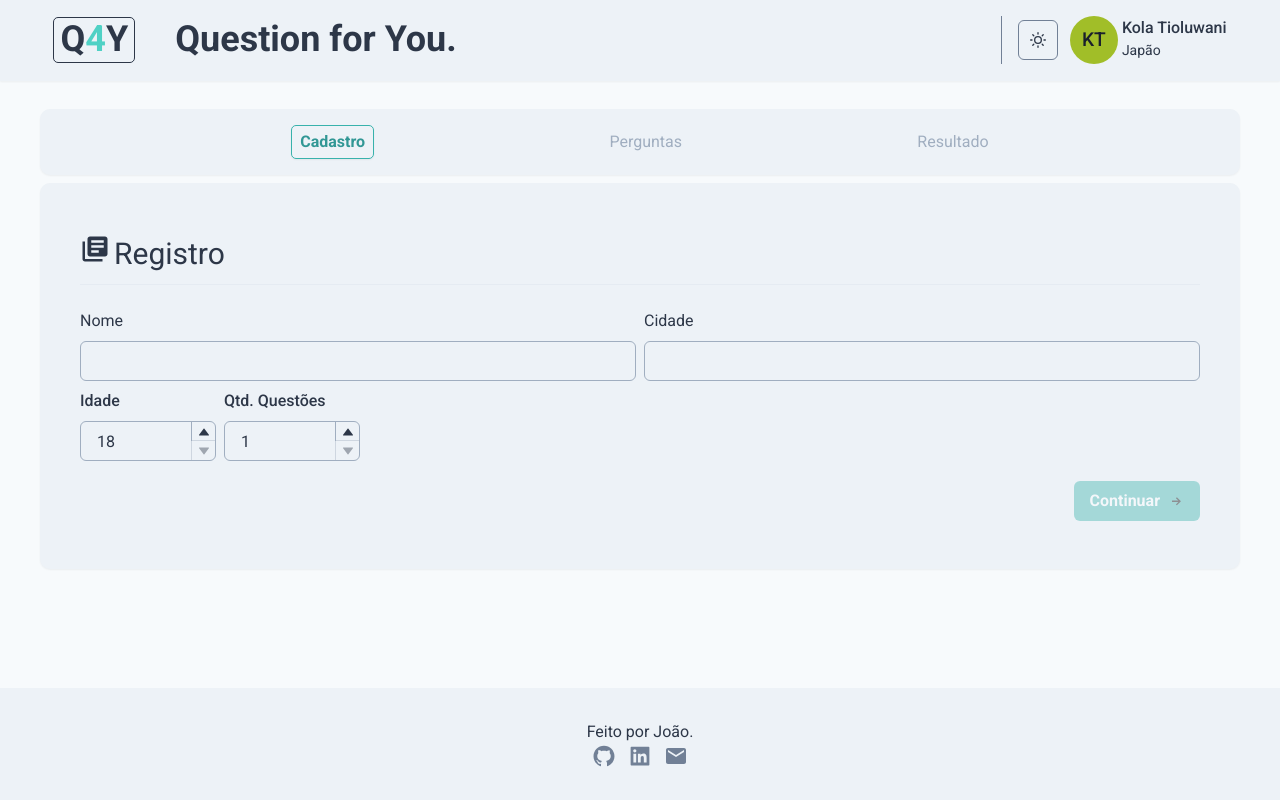
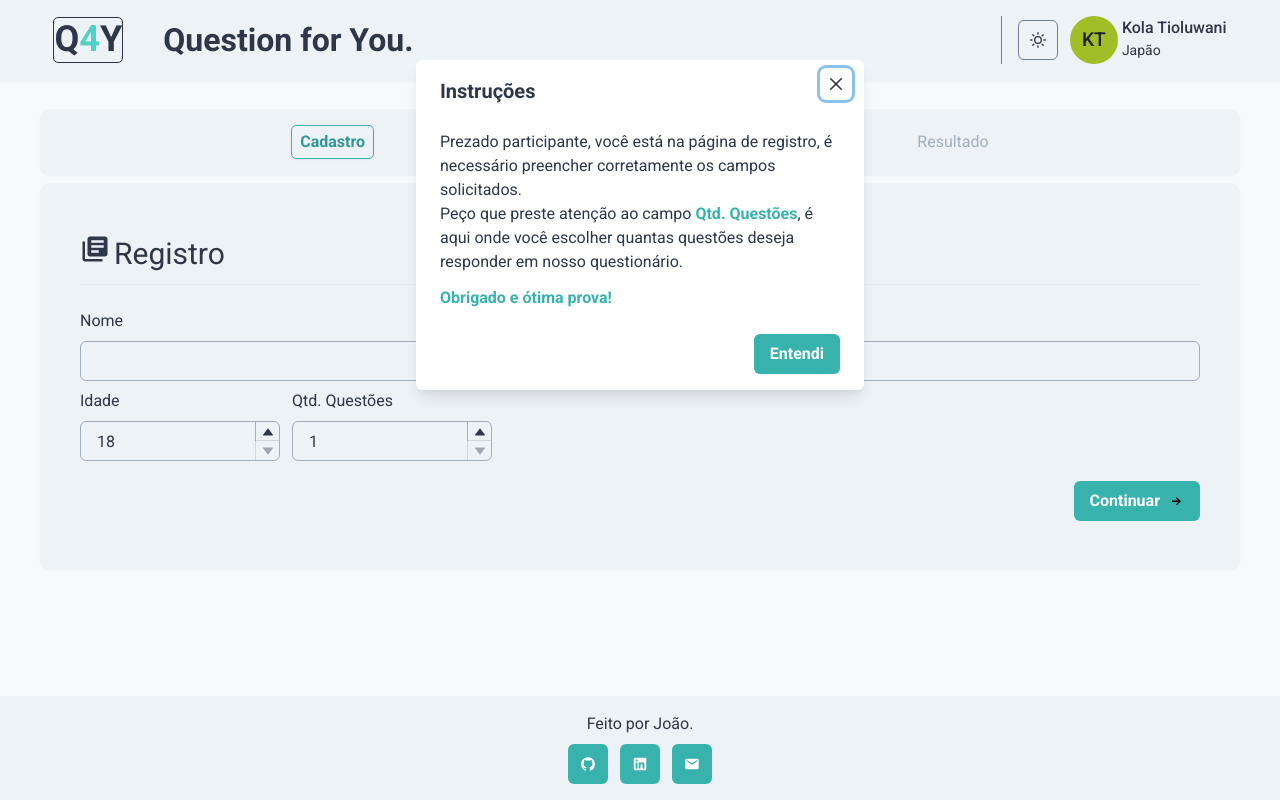
Before and after one commit to Joao-vi/questions-app, a React (Create React App) app: page / in a window 1280 px wide. Built offline with nearby package versions, Linux system fonts and the light colour scheme.

Commit message:
Pagina de cadastro DONE

```diff
--- a/package.json
+++ b/package.json
@@ -20,6 +20,7 @@
     "react-dom": "^17.0.2",
     "react-hook-form": "^7.17.5",
     "react-icons": "^4.3.1",
+    "react-router-dom": "^5.3.0",
     "react-scripts": "4.0.3",
     "typescript": "^4.4.4",
     "web-vitals": "^1.1.2"
--- a/src/components/Footer/index.tsx
+++ b/src/components/Footer/index.tsx
@@ -3,6 +3,7 @@ import {
   Flex,
   HStack,
   Text,
+  IconButton,
   Icon,
   useColorModeValue,
 } from "@chakra-ui/react";
@@ -16,15 +17,30 @@ export function Footer() {
       as="footer"
       bgColor={useColorModeValue("gray.100", "gray.700")}
       boxShadow="sm"
-      p="8"
+      p="4"
       justifySelf="flex-end"
     >
       <Flex alignItems="center" justifyContent="center" flexDir="column">
         <Text as="p">Feito por João.</Text>
-        <HStack color="gray.500" spacing="3" fontSize="24px">
-          <Icon as={AiFillGithub} />
-          <Icon as={AiFillLinkedin} />
-          <Icon as={MdEmail} />
+        <HStack color="gray.500" spacing="3" fontSize="24px" mt="2">
+          <IconButton
+            bgColor="teal.400"
+            aria-label="Perfil GitHub"
+            colorScheme="teal"
+            icon={<Icon as={AiFillGithub} />}
+          />
+          <IconButton
+            aria-label="Perfil LinkedIn"
+            bgColor="teal.400"
+            colorScheme="teal"
+            icon={<Icon as={AiFillLinkedin} />}
+          />
+          <IconButton
+            bgColor="teal.400"
+            aria-label="Endereço de e-mail"
+            colorScheme="teal"
+            icon={<Icon as={MdEmail} />}
+          />
         </HStack>
       </Flex>
     </Box>
--- a/src/components/Header/index.tsx
+++ b/src/components/Header/index.tsx
@@ -6,16 +6,16 @@ import {
   Text,
   Avatar,
   IconButton,
-  Icon,
+  useBreakpointValue,
+  useBreakpoint,
 } from "@chakra-ui/react";
-
-import { BsSun, BsMoon } from "react-icons/bs";
 
 import { useColorMode, useColorModeValue } from "@chakra-ui/react";
 import { SunIcon, MoonIcon } from "@chakra-ui/icons";
 
 export function Header() {
   const { toggleColorMode } = useColorMode();
+  const size = useBreakpoint();
   return (
     <Box
       mb="2"
@@ -33,15 +33,20 @@ export function Header() {
         justifyContent="space-between"
         alignItems="center"
       >
-        <HStack spacing="10">
-          <Heading display="inline" border="1px" px="6px" borderRadius={5}>
+        <HStack
+          spacing={["0", "0", "10"]}
+          flexDirection={["column", "column", "row"]}
+        >
+          <Heading display="inline" border="1px" borderRadius={5}>
             Q
             <Text as="span" color="teal.300" fontSize="4xl">
               4
             </Text>
             Y
           </Heading>
-          <Heading>Question for You.</Heading>
+          <Heading fontSize={["24px", "28px", "32px"]}>
+            Question for You.
+          </Heading>
         </HStack>
         <HStack borderLeft="1px" pl="4" borderColor="gray.500" spacing="3">
           <IconButton
@@ -54,6 +59,7 @@ export function Header() {
           ></IconButton>
           <Flex alignItems="flex-start">
             <Avatar name="Kola Tioluwani" />
+            {size === "base" ? null : (
               <Box pl="1">
                 <Text fontSize="md" fontWeight="medium">
                   Kola Tioluwani
@@ -62,6 +68,7 @@ export function Header() {
                   Japão
                 </Text>
               </Box>
+            )}
           </Flex>
         </HStack>
       </Flex>
--- /dev/null
+++ b/src/components/Modal/instructions.tsx
@@ -0,0 +1,60 @@
+import { useDisclosure } from "@chakra-ui/hooks";
+import {
+  Button,
+  Modal,
+  ModalBody,
+  ModalCloseButton,
+  ModalContent,
+  ModalHeader,
+  ModalFooter,
+  Text,
+} from "@chakra-ui/react";
+import { useEffect } from "react";
+
+export function InstructionsModal() {
+  const { isOpen, onOpen, onClose } = useDisclosure();
+
+  useEffect(() => {
+    setTimeout(() => {
+      onOpen();
+    }, 1000);
+  }, [onOpen]);
+  return (
+    <>
+      <Modal isOpen={isOpen} onClose={onClose}>
+        <ModalContent>
+          <ModalHeader>Instruções</ModalHeader>
+          <ModalCloseButton />
+          <ModalBody>
+            <Text>
+              Prezado participante, você está na página de registro, é
+              necessário preencher corretamente os campos solicitados. <br />
+              Peço que preste atenção ao campo{" "}
+              <Text as="span" color="teal.400" fontWeight="bold">
+                Qtd. Questões
+              </Text>
+              , é aqui onde você escolher quantas questões deseja responder em
+              nosso questionário. <br />{" "}
+              <Text
+                as="span"
+                display="inline-block"
+                pt="3"
+                color="teal.400"
+                fontWeight="bold"
+              >
+                {" "}
+                Obrigado e ótima prova!{" "}
+              </Text>
+            </Text>
+          </ModalBody>
+
+          <ModalFooter>
+            <Button bgColor="teal.400" colorScheme="teal" onClick={onClose}>
+              Entendi
+            </Button>
+          </ModalFooter>
+        </ModalContent>
+      </Modal>
+    </>
+  );
+}
--- a/src/components/ProgressBar/index.tsx
+++ b/src/components/ProgressBar/index.tsx
@@ -3,7 +3,7 @@ import { useColorModeValue } from "@chakra-ui/react";
 
 export function ProgressBar() {
   return (
-    <Box as="section" maxW={1200} mx="auto" w="96%">
+    <Box as="section" maxW={1200} mx="auto" w="94%">
       <Flex
         alignItems="center"
         justifyContent="space-evenly"
--- /dev/null
+++ b/src/components/Registration/Form.tsx
@@ -0,0 +1,84 @@
+import {
+  Stack,
+  Button,
+  Icon,
+  Text,
+  VStack,
+  SimpleGrid,
+  Grid,
+} from "@chakra-ui/react";
+import { GrFormNextLink } from "react-icons/gr";
+
+import { InputForm } from "./inputForm";
+
+import { SubmitHandler, useForm } from "react-hook-form";
+
+interface InputData {
+  name: string;
+  city: string;
+  age: string;
+  numberQuestions: string;
+}
+
+export function FormRegistration() {
+  const {
+    register,
+    handleSubmit,
+    formState: { errors },
+  } = useForm<InputData>();
+  const onSubmit: SubmitHandler<InputData> = (data) => {
+    console.log(data);
+  };
+  return (
+    <Stack as="form" spacing="2" pt="20px" onSubmit={handleSubmit(onSubmit)}>
+      <SimpleGrid columns={2} minChildWidth="200px" spacing="3">
+        <VStack>
+          <InputForm id="name" label="Nome" type="text" register={register} />
+          {errors.name && (
+            <Text as="span" alignSelf="start" color="red.400" fontWeight="bold">
+              Campo Nome é obrigatório.
+            </Text>
+          )}
+        </VStack>
+        <VStack>
+          <InputForm id="city" label="Cidade" type="text" register={register} />
+          {errors.city && (
+            <Text as="span" alignSelf="start" color="red.400" fontWeight="bold">
+              Campo Cidade é obrigatório.
+            </Text>
+          )}
+        </VStack>
+      </SimpleGrid>
+      <Grid templateColumns="repeat(auto-fit,minmax(140px,200px))" gap="3">
+        <InputForm
+          id="age"
+          label="Idade"
+          number
+          min={18}
+          max={99}
+          register={register}
+        />
+        <InputForm
+          id="numberQuestions"
+          label="Qtd. Questões"
+          number
+          min={1}
+          max={10}
+          register={register}
+        />
+      </Grid>
+
+      <Button
+        mt="20px!important"
+        variant="solid"
+        colorScheme="teal"
+        backgroundColor="teal.400"
+        alignSelf="end"
+        type="submit"
+        rightIcon={<Icon as={GrFormNextLink} />}
+      >
+        Continuar
+      </Button>
+    </Stack>
+  );
+}
--- a/src/components/Registration/index.tsx
+++ b/src/components/Registration/index.tsx
@@ -1,17 +1,16 @@
 import {
   Box,
   Stack,
-  HStack,
   Text,
   Icon,
-  Button,
   Divider,
   useColorModeValue,
 } from "@chakra-ui/react";
 
 import { MdLibraryBooks } from "react-icons/md";
-import { GrFormNextLink } from "react-icons/gr";
-import { InputForm } from "./inputForm";
+
+import { FormRegistration } from "./Form";
+
 export function Registration() {
   return (
     <Box as="section" w="94%" maxW={1200} mx="auto">
@@ -29,35 +28,7 @@ export function Registration() {
           Registro
         </Text>
         <Divider />
-        <Stack as="form" spacing="2" pt="20px">
-          <HStack>
-            <InputForm id="name" label="Nome" type="text" />
-            <InputForm id="city" label="Cidade" type="text" />
-          </HStack>
-          <HStack w="25%">
-            <InputForm id="age" label="Idade" number min={18} max={99} />
-            <InputForm
-              id="numberQuestions"
-              label="Qtd. Questões"
-              number
-              min={1}
-              max={10}
-            />
-          </HStack>
-
-          <Button
-            disabled
-            mt="20px!important"
-            variant="solid"
-            colorScheme="teal"
-            backgroundColor="teal.400"
-            alignSelf="end"
-            type="submit"
-            rightIcon={<Icon as={GrFormNextLink} />}
-          >
-            Continuar
-          </Button>
-        </Stack>
+        <FormRegistration />
       </Stack>
     </Box>
   );
--- a/src/components/Registration/inputForm.tsx
+++ b/src/components/Registration/inputForm.tsx
@@ -9,13 +9,23 @@ import {
   NumberDecrementStepper,
 } from "@chakra-ui/react";
 
+import { UseFormRegister, Path } from "react-hook-form";
+
+interface InputData {
+  name: string;
+  city: string;
+  age: string;
+  numberQuestions: string;
+}
+
 interface InputFormProps {
-  id: string;
+  id: Path<InputData>;
+  register: UseFormRegister<InputData>;
+  number?: boolean;
   label: string;
-  type?: string;
-  number?: boolean;
   min?: number;
   max?: number;
+  type?: string;
 }
 
 export function InputForm({
@@ -25,17 +35,19 @@ export function InputForm({
   number = false,
   min = 0,
   max = 100,
+  register,
+  ...rest
 }: InputFormProps) {
   return number ? (
     <FormControl id={id}>
-      <FormLabel>{label}</FormLabel>
+      <FormLabel fontWeight="normal">{label}</FormLabel>
       <NumberInput
         defaultValue={min}
         min={min}
         max={max}
         borderColor="gray.400"
       >
-        <NumberInputField />
+        <NumberInputField {...register(id)} />
         <NumberInputStepper>
           <NumberIncrementStepper borderColor="gray.400" />
           <NumberDecrementStepper borderColor="gray.400" />
@@ -45,7 +57,7 @@ export function InputForm({
   ) : (
     <FormControl id={id} borderColor="gray.400">
       <FormLabel fontWeight="normal">{label}</FormLabel>
-      <Input type={type} />
+      <Input type={type} {...rest} {...register(id, { required: true })} />
     </FormControl>
   );
 }
--- a/src/pages/index.tsx
+++ b/src/pages/index.tsx
@@ -2,14 +2,14 @@ import { Flex, Box } from "@chakra-ui/react";
 
 import { Footer } from "../components/Footer";
 import { Header } from "../components/Header";
+import { InstructionsModal } from "../components/Modal/instructions";
 import { ProgressBar } from "../components/ProgressBar";
 import { Registration } from "../components/Registration";
 
 export function SignInPage() {
-  // const { register, handleSubmit } = useForm<Inputs>();
-
   return (
     <Flex as="main" flexDir="column" w="100vw" h="100vh">
+      <InstructionsModal />
       <Header />
       <Box mb="auto" mt="5">
         <ProgressBar />
--- /dev/null
+++ b/src/pages/questions.tsx
@@ -0,0 +1,3 @@
+export function QuestionsPage() {
+  return <h1>Questions page</h1>;
+}
--- a/src/styles/theme.ts
+++ b/src/styles/theme.ts
@@ -9,6 +9,9 @@ const config: ThemeConfig = {
 
 const styles = {
   global: (props: GlobalStyleProps) => ({
+    html: {
+      fontSize: ["92%", "100%", "100%"],
+    },
     body: {
       bg: mode("gray.50", "gray.800")(props),
       color: mode("gray.700", "gray.100")(props),
```
Also changed, not shown: 1 other file (tests, documents, lock files or other folders). Lines whose indentation alone changed are shown as unchanged.
